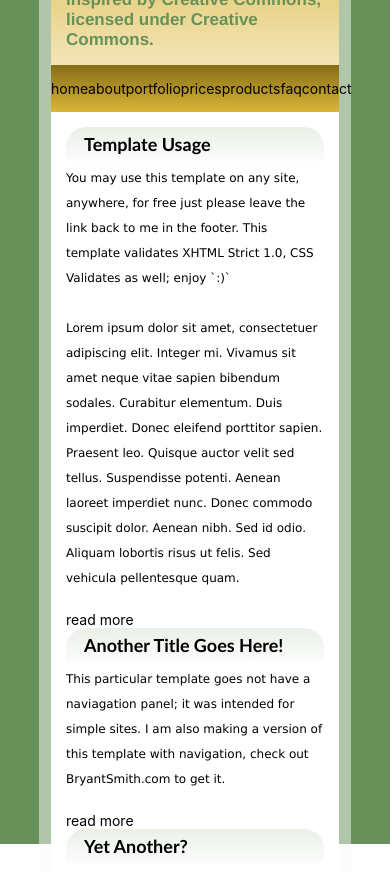
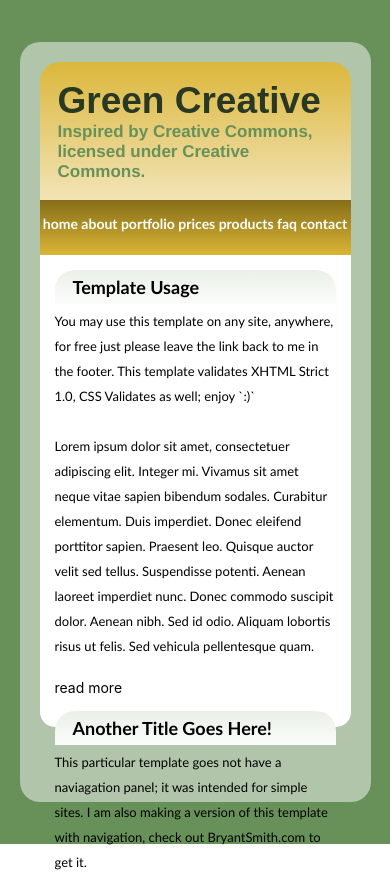
Before and after one commit to sararatBurke/classPJ-2, a React Native app: screen / in a window 390 px wide. Shown: the top 872 px of the page. Built offline with nearby package versions, Linux system fonts and the light colour scheme.

Commit message:
installed react-native-size-matters

```diff
--- a/App.js
+++ b/App.js
@@ -7,51 +7,50 @@ export default function App() {
   return (
     <View style={styles.container}>
       <View style={styles.border}>
-        <View>
+        <View style={styles.head}>
+            {/****-----------  Header -----------******/}
           <LinearGradient
             colors={['#dbb73b', '#f2e4b7']}
             style={styles.headBG}>
-          {/******  Header ******/}
+
             <Text style={styles.headText}>Green Creative</Text>
             <Text style={styles.subHead}>Inspired by Creative Commons, licensed under Creative Commons.</Text>
           </LinearGradient>
         </View>
 
-        <View>
-          {/******  Nav ******/}
+        <View style={styles.nav}>
+          {/******-----------  Nav  -----------******/}
           <LinearGradient
             colors={['#866e18', '#dab536']}
             style={styles.navBG}>
-            <Text>home</Text>
-            <Text>about</Text>
-            <Text>portfolio</Text>
-            <Text>prices</Text>
-            <Text>products</Text>
-            <Text>faq</Text>
-            <Text>contact</Text>
+            <Text style={styles.navText}>home</Text>
+            <Text style={styles.navText}>about</Text>
+            <Text style={styles.navText}>portfolio</Text>
+            <Text style={styles.navText}>prices</Text>
+            <Text style={styles.navText}>products</Text>
+            <Text style={styles.navText}>faq</Text>
+            <Text style={styles.navText}>contact</Text>
 
           </LinearGradient>
         </View>
 
-        <View style={styles.bodyGB}>
-          {/******  Body ******/}
+        <View style={styles.body}>
+          {/******-----------  Body  -----------******/}
           <LinearGradient colors={['#eaf0e7','#fbfcfb']} style={styles.bodyHeadBG}>
           <Text style={styles.bodyHead}>Template Usage</Text>
           </LinearGradient>
             <Text style={styles.bodyText}>You may use this template on any site, anywhere, for free just please leave the link back to me in the footer. This template validates XHTML Strict 1.0, CSS Validates as well; enjoy `:)`</Text>
             <Text style={styles.bodyText}>Lorem ipsum dolor sit amet, consectetuer adipiscing elit. Integer mi. Vivamus sit amet neque vitae sapien bibendum sodales. Curabitur elementum. Duis imperdiet. Donec eleifend porttitor sapien. Praesent leo. Quisque auctor velit sed tellus. Suspendisse potenti. Aenean laoreet imperdiet nunc. Donec commodo suscipit dolor. Aenean nibh. Sed id odio. Aliquam lobortis risus ut felis. Sed vehicula pellentesque quam.</Text>
 
-            <TouchableOpacity>
-              <Text>read more</Text>
-            </TouchableOpacity>
+            <TouchableOpacity style={styles.link}><Text>read more</Text></TouchableOpacity>
+
           <LinearGradient colors={['#eaf0e7','#fbfcfb']} style={styles.bodyHeadBG}>
             <Text style={styles.bodyHead}>Another Title Goes Here!</Text>
           </LinearGradient>
             <Text style={styles.bodyText}>This particular template goes not have a naviagation panel; it was intended for simple sites. I am also making a version of this template with navigation, check out BryantSmith.com to get it.</Text>
 
-            <TouchableOpacity>
-              <Text>read more</Text>
-            </TouchableOpacity>
+            <TouchableOpacity style={styles.link}><Text>read more</Text></TouchableOpacity>
+
           <LinearGradient colors={['#eaf0e7','#fbfcfb']} style={styles.bodyHeadBG}>
             <Text style={styles.bodyHead}>Yet Another?</Text>
           </LinearGradient>
@@ -71,15 +70,18 @@ const styles = StyleSheet.create({
   },
 
   border:{
-    backgroundColor: 'rgba(250,250,250, 0.5)',
-    padding: 12,
+    backgroundColor: 'rgba(250, 250, 250, 0.5)',
+    padding: 20,
     borderRadius: 20,
-    width: '80%',
+    width: '90%',
+    height: '90%',
 
   },
+  head: {
+    width: '100%',
+  },
   headBG: {
-    flex: 1,
-    padding: 15,
+    padding: 18,
     borderTopLeftRadius: 20,
     borderTopRightRadius: 20,
   },
@@ -97,14 +99,33 @@ const styles = StyleSheet.create({
 
   },
 
-  bodyGB:{
+  nav:{
+    flex: 0.1
+  },
+  navBG:{
+    flex: 1,
+    paddingVertical: 15,
+    flexDirection: 'row',
+    justifyContent: 'space-evenly',
+  },
+  navText:{
+    fontFamily: 'Trebuchet MS',
+    color: '#fff',
+    fontWeight: '900',
+    fontSize: 14,
+  },
+
+  body:{
+    flex: 0.8,
     backgroundColor: '#fff',
+    borderBottomLeftRadius: 15,
+    borderBottomRightRadius: 15,
     padding: 15,
-    borderBottomLeftRadius: 15,
-    borderBottomRightRadius: 15
+  },
+  bodyBG:{
+    height: '100%'
   },
   bodyHeadBG:{
-    flex:1,
     paddingHorizontal:18,
     paddingVertical: 6,
     borderTopLeftRadius: 20,
@@ -116,17 +137,17 @@ const styles = StyleSheet.create({
     fontSize: 18,
   },
   bodyText:{
-    fontFamily: 'Verdana',
-    fontSize: 12,
+    fontFamily: 'Trebuchet MS',
+    fontSize: 13,
     lineHeight: 25,
     marginTop: 5,
     marginBottom: 20,
   },
+  link: {
+    fontFamily: 'Trebuchet MS',
+    fontSize: 13,
+    marginBottom: 15,
+  },
 
-  navBG:{
-    flex: 1,
-    paddingVertical: 15,
-    flexDirection: 'row',
-    justifyContent: 'space-evenly',
-  }
+
 });
--- a/package.json
+++ b/package.json
@@ -14,6 +14,7 @@
     "react-dom": "16.13.1",
     "react-native": "https://github.com/expo/react-native/archive/sdk-40.0.1.tar.gz",
     "react-native-linear-gradient": "^2.5.6",
+    "react-native-size-matters": "^0.4.0",
     "react-native-web": "~0.13.12"
   },
   "devDependencies": {
```
Also changed, not shown: 1 other file (tests, documents, lock files or other folders).
